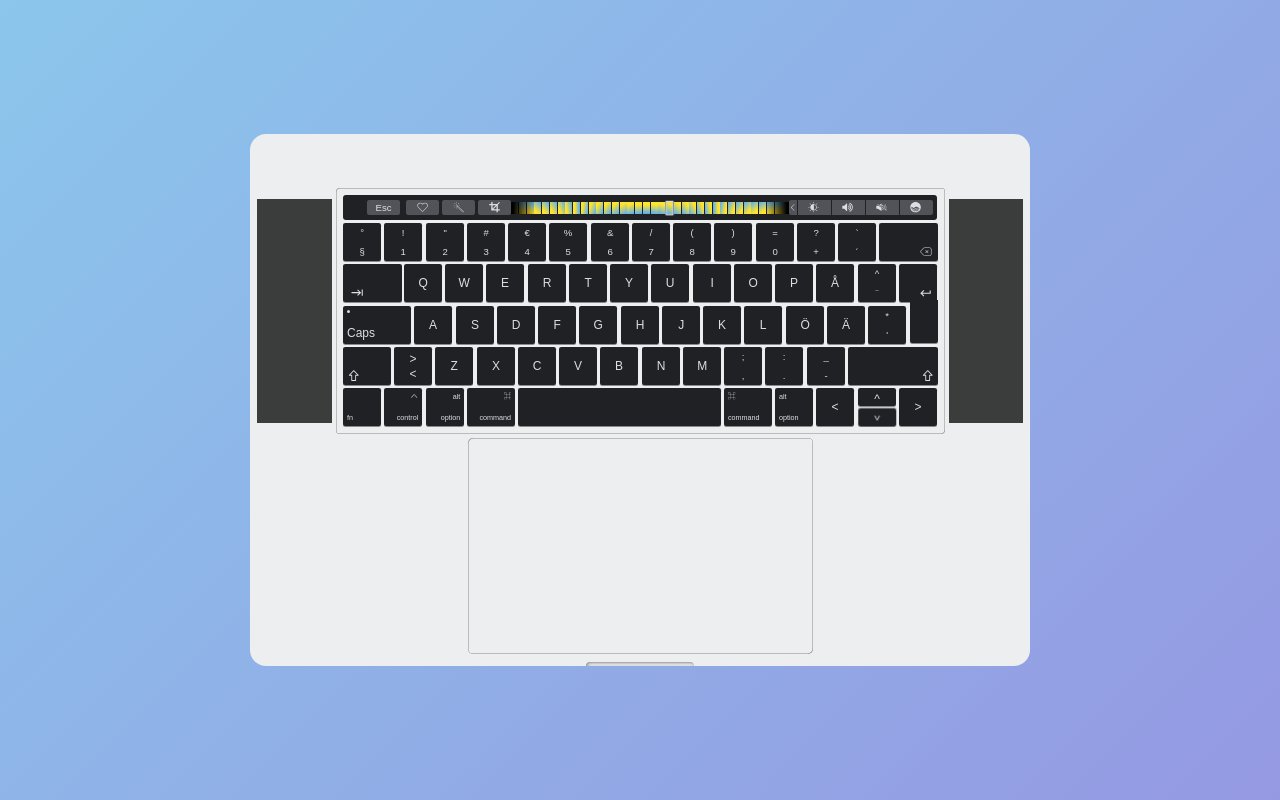
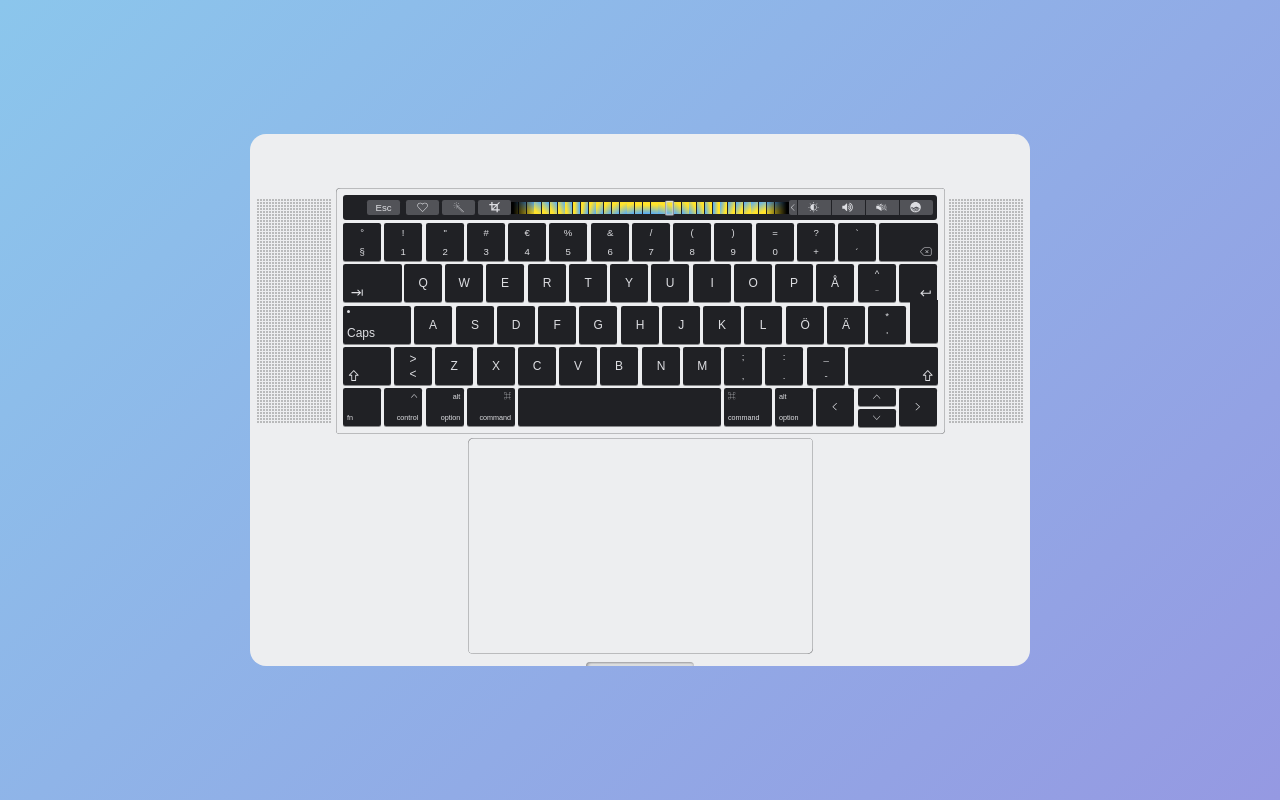
Before and after one commit to cooskun/macbook, a plain HTML site: page index.html in a window 1280 px wide. Drawn offline with Linux system fonts and the light colour scheme.

Commit message:
Some bugfixes and improvements: Speaker mesh is included as internal code and external file is removed. Key icons is improved with parental state.

```diff
--- a/index.html
+++ b/index.html
@@ -192,7 +192,7 @@
                 <div>´</div>
               </button>
               <button class="keyboard__key keyboard__key--backspace">
-                <svg class="keyboard__key__icon keyboard__key__icon--backspace">
+                <svg class="keyboard__key__icon">
                   <use
                     xlink:href="icons.svg#backspace"
                     xmlns:xlink="http://www.w3.org/1999/xlink"
@@ -204,7 +204,7 @@
             <!-- Second Line -->
             <div class="keyboard__row">
               <button class="keyboard__key keyboard__key--tab">
-                <svg class="keyboard__key__icon keyboard__key__icon--tab">
+                <svg class="keyboard__key__icon">
                   <use
                     xlink:href="icons.svg#tab"
                     xmlns:xlink="http://www.w3.org/1999/xlink"
@@ -227,7 +227,7 @@
                 <div>¨</div>
               </button>
               <button class="keyboard__key keyboard__key--enter">
-                <svg class="keyboard__key__icon keyboard__key__icon--enter">
+                <svg class="keyboard__key__icon">
                   <use
                     xmlns:xlink="http://www.w3.org/1999/xlink"
                     xlink:href="icons.svg#enter"
@@ -263,7 +263,7 @@
               <button
                 class="keyboard__key keyboard__key--shift keyboard__key--shift--left"
               >
-                <svg class="keyboard__key__icon keyboard__key__icon--shift">
+                <svg class="keyboard__key__icon">
                   <use
                     xmlns:xlink="http://www.w3.org/1999/xlink"
                     xlink:href="icons.svg#shift"
@@ -296,7 +296,7 @@
               <button
                 class="keyboard__key keyboard__key--shift keyboard__key--shift--right"
               >
-                <svg class="keyboard__key__icon keyboard__key__icon--shift">
+                <svg class="keyboard__key__icon">
                   <use
                     xmlns:xlink="http://www.w3.org/1999/xlink"
                     xlink:href="icons.svg#shift"
@@ -343,7 +343,7 @@
                 class="keyboard__key keyboard__key--command keyboard__key--command--right"
               >
                 <div>
-                  <svg class="keyboard__key__icon keyboard__key__icon--command">
+                  <svg class="keyboard__key__icon">
                     <use
                       xmlns:xlink="http://www.w3.org/1999/xlink"
                       xlink:href="icons.svg#command"
@@ -358,12 +358,48 @@
                 <div>alt</div>
                 <div>option</div>
               </button>
-              <button class="keyboard__key"><</button>
+              <button
+                class="keyboard__key keyboard__key--arrow keyboard__key--arrow--left"
+              >
+                <svg class="keyboard__key__icon">
+                  <use
+                    xmlns:xlink="http://www.w3.org/1999/xlink"
+                    xlink:href="icons.svg#angle-up"
+                  />
+                </svg>
+              </button>
               <div class="keyboard__key-group">
-                <button class="keyboard__key keyboard__key--arrow">^</button>
-                <button class="keyboard__key keyboard__key--arrow keyboard__key--arrow--down">^</button>
+                <button
+                  class="keyboard__key keyboard__key--arrow keyboard__key--arrow--up"
+                >
+                  <svg class="keyboard__key__icon">
+                    <use
+                      xmlns:xlink="http://www.w3.org/1999/xlink"
+                      xlink:href="icons.svg#angle-up"
+                    />
+                  </svg>
+                </button>
+                <button
+                  class="keyboard__key keyboard__key--arrow keyboard__key--arrow--down"
+                >
+                  <svg class="keyboard__key__icon">
+                    <use
+                      xmlns:xlink="http://www.w3.org/1999/xlink"
+                      xlink:href="icons.svg#angle-up"
+                    />
+                  </svg>
+                </button>
               </div>
-              <button class="keyboard__key">></button>
+              <button
+                class="keyboard__key keyboard__key--arrow keyboard__key--arrow--right"
+              >
+                <svg class="keyboard__key__icon">
+                  <use
+                    xmlns:xlink="http://www.w3.org/1999/xlink"
+                    xlink:href="icons.svg#angle-up"
+                  />
+                </svg>
+              </button>
             </div>
           </div>
         </div>
--- a/style.scss
+++ b/style.scss
@@ -45,7 +45,7 @@
   width: $speaker-width;
   height: $speaker-height;
   align-self: center;
-  background: url(dot.svg) repeat;
+  background: $speaker-mesh-svg repeat;
   background-size: $speaker-mesh-size;
 
   &--left {
@@ -333,10 +333,26 @@
 
   /* Arrow */
   &--arrow {
-    height: $key-size--half;
+    &--down, &--up {
+      height: $key-size--half;
+    }
 
     &--down {
-      transform: rotate(180deg);
+      svg {
+        transform: rotate(180deg);
+      }
+    }
+
+    &--left {
+      svg {
+        transform: rotate(-90deg);
+      }
+    }
+
+    &--right {
+      svg {
+        transform: rotate(90deg);
+      }
     }
   }
 
@@ -412,29 +428,43 @@
   fill: $white;
   max-width: 100%;
 
-  &--command {
+  // Parent based state
+  .keyboard__key--command & {
     width: 7.5px;
     height: 7.5px;
   }
-  &--control {
+  .keyboard__key--control & {
     width: 8.25px;
     height: 6px;
   }
-  &--enter {
+  .keyboard__key--enter & {
     width: 15px;
     height: 10.5px;
   }
-  &--backspace {
+  .keyboard__key--backspace & {
     width: 15.75px;
     height: 11.25px;
   }
-  &--tab {
+  .keyboard__key--tab & {
     width: 20.25px;
     height: 11.25px;
   }
-  &--shift {
+  .keyboard__key--shift & {
     width: 13.5px;
     height: 11.25px;
+  }
+  .keyboard__key--arrow & {
+    width: 7.5px;
+    height: 7.5px;
+  }
+  .keyboard__key--arrow--down & {
+    transform: rotate(180deg);
+  }
+  .keyboard__key--arrow--left & {
+    transform: rotate(-90deg);
+  }
+  .keyboard__key--arrow--right & {
+    transform: rotate(90deg);
   }
 }
 
```
Also changed, not shown: _settings.scss (+3 -0 lines), dot.svg (deleted), style.css, 1 other file.
